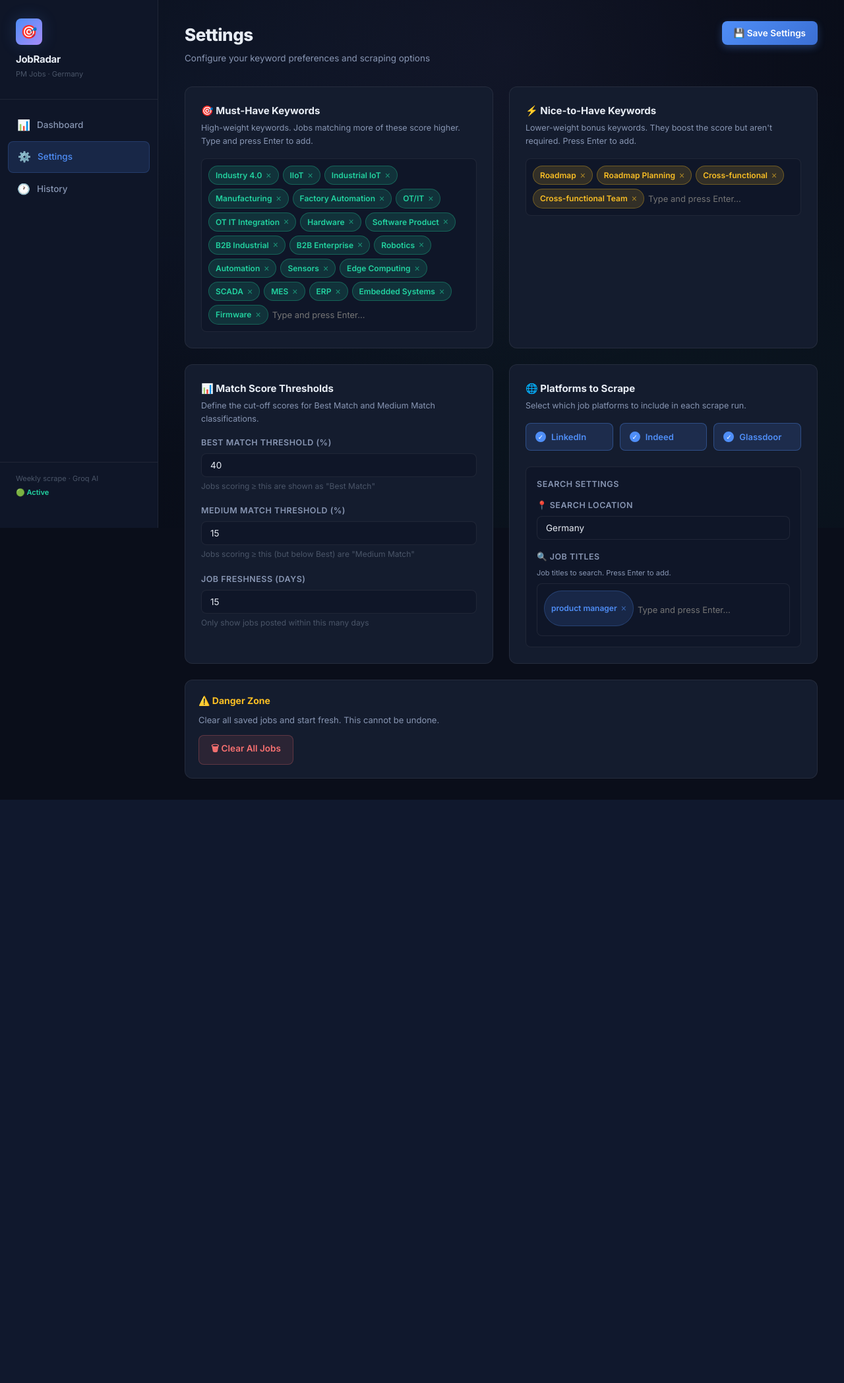
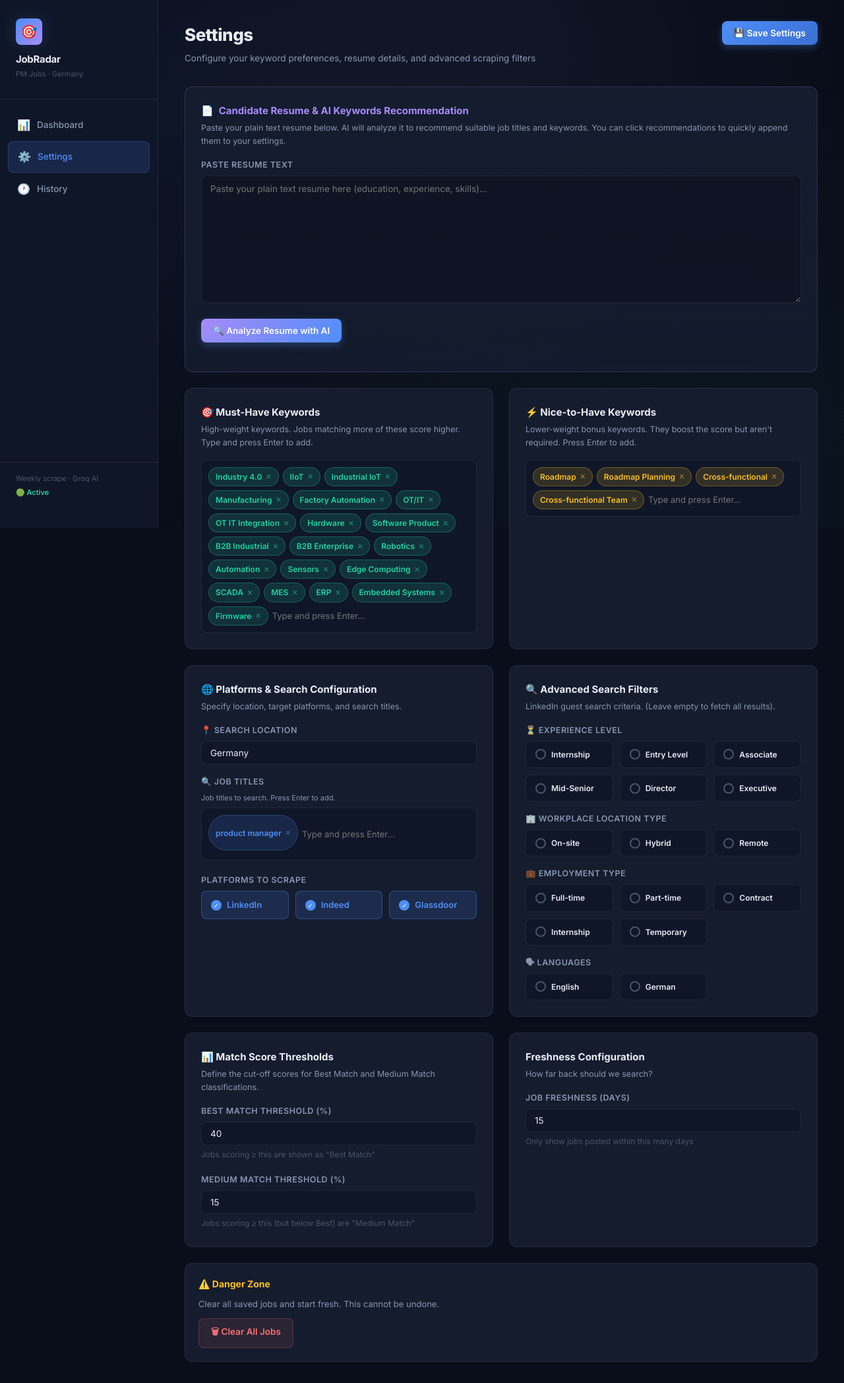
Before and after one commit to leann0101/jobradar, a Flask app: page /settings in a window 1280 px wide. Shown: the whole page at 66% size. Before the commit the page ends 1212 px from the top, so only its background shows below. Run offline with Flask 3, Linux system fonts and the light colour scheme.

Commit message:
Feature: Resume recommendations, advanced filters, dual scores, and company profiles

```diff
--- a/templates/settings.html
+++ b/templates/settings.html
@@ -5,7 +5,7 @@
 <div class="page-header">
   <div class="page-header-left">
     <h2>Settings</h2>
-    <p>Configure your keyword preferences and scraping options</p>
+    <p>Configure your keyword preferences, resume details, and advanced scraping filters</p>
   </div>
   <button id="save-settings-btn" class="btn btn-primary">💾 Save Settings</button>
 </div>
@@ -14,6 +14,44 @@
 <input type="hidden" id="must-have-hidden" value='{{ settings.must_have | tojson }}' />
 <input type="hidden" id="nice-to-have-hidden" value='{{ settings.nice_to_have | tojson }}' />
 <input type="hidden" id="job-titles-hidden" value='{{ settings.search.job_titles | tojson }}' />
+
+<!-- 1. Resume & Recommendations Section -->
+<div class="settings-card" style="margin-bottom: 24px; border: 1px solid rgba(167, 139, 250, 0.2); background: linear-gradient(180deg, var(--bg-card) 0%, rgba(20, 28, 46, 0.9) 100%);">
+  <h3 style="color: var(--accent-purple); display: flex; align-items: center; gap: 8px;">
+    <span>📄</span> Candidate Resume & AI Keywords Recommendation
+  </h3>
+  <p class="desc" style="margin-bottom: 16px;">
+    Paste your plain text resume below. AI will analyze it to recommend suitable job titles and keywords. You can click recommendations to quickly append them to your settings.
+  </p>
+
+  <div class="form-group">
+    <label class="form-label" for="resume-text">Paste Resume Text</label>
+    <textarea id="resume-text" class="form-input" rows="8" placeholder="Paste your plain text resume here (education, experience, skills)..." style="resize: vertical; font-family: inherit; font-size: 13.5px; line-height: 1.6; background: rgba(10, 14, 26, 0.5);">{{ settings.resume_text }}</textarea>
+  </div>
+
+  <div style="display: flex; gap: 12px; margin-bottom: 20px;">
+    <button id="analyze-resume-btn" class="btn btn-primary" style="background: linear-gradient(135deg, var(--accent-purple), var(--accent-blue)); border: none;">
+      🔍 Analyze Resume with AI
+    </button>
+  </div>
+
+  <!-- Recommendations Panel -->
+  <div id="recommendations-panel" style="display: none; padding: 20px; background: var(--bg-secondary); border-radius: var(--radius-md); border: 1px solid var(--border); margin-top: 16px;">
+    <h4 style="font-size: 14px; font-weight: 700; margin-bottom: 16px; color: var(--accent-green); display: flex; align-items: center; gap: 6px;">
+      <span>💡</span> Recommended Filters (Click to add to your settings)
+    </h4>
+
+    <div style="margin-bottom: 20px;">
+      <div class="form-label" style="font-size: 11px; color: var(--text-secondary); margin-bottom: 8px;">Job Titles</div>
+      <div id="rec-job-titles" class="keyword-tags" style="display: flex; flex-wrap: wrap; gap: 8px;"></div>
+    </div>
+
+    <div>
+      <div class="form-label" style="font-size: 11px; color: var(--text-secondary); margin-bottom: 8px;">Must-Have Keywords</div>
+      <div id="rec-keywords" class="keyword-tags" style="display: flex; flex-wrap: wrap; gap: 8px;"></div>
+    </div>
+  </div>
+</div>
 
 <div class="settings-grid">
   <!-- Must Have Keywords -->
@@ -31,7 +69,114 @@
   </div>
 </div>
 
-<!-- Thresholds + Search config -->
+<div class="settings-grid">
+  <!-- Left Side: Basic & Advanced Search Configuration -->
+  <div class="settings-card">
+    <h3>🌐 Platforms & Search Configuration</h3>
+    <p class="desc">Specify location, target platforms, and search titles.</p>
+
+    <div class="form-group">
+      <label class="form-label">📍 Search Location</label>
+      <input type="text" id="search-location" class="form-input" value="{{ settings.search.location }}" placeholder="e.g. Germany, Munich, Taiwan" />
+    </div>
+
+    <div class="form-group">
+      <label class="form-label">🔍 Job Titles</label>
+      <p class="desc" style="font-size: 11px; margin-bottom: 6px;">Job titles to search. Press Enter to add.</p>
+      <div class="tag-input-container" id="job-titles-input" role="group" aria-label="Job Titles"></div>
+    </div>
+
+    <div class="form-group" style="margin-top: 20px;">
+      <label class="form-label">Platforms to Scrape</label>
+      <div class="checkbox-grid">
+        {% set active_platforms = settings.search.platforms %}
+        <label class="checkbox-item {% if 'linkedin' in active_platforms %}checked{% endif %}" id="label-linkedin">
+          <input type="checkbox" id="platform-linkedin" value="linkedin" {% if 'linkedin' in active_platforms %}checked{% endif %} />
+          <div class="checkbox-dot"></div>
+          <span style="font-size:13px; font-weight:600;">LinkedIn</span>
+        </label>
+        <label class="checkbox-item {% if 'indeed' in active_platforms %}checked{% endif %}" id="label-indeed">
+          <input type="checkbox" id="platform-indeed" value="indeed" {% if 'indeed' in active_platforms %}checked{% endif %} />
+          <div class="checkbox-dot"></div>
+          <span style="font-size:13px; font-weight:600;">Indeed</span>
+        </label>
+        <label class="checkbox-item {% if 'glassdoor' in active_platforms %}checked{% endif %}" id="label-glassdoor">
+          <input type="checkbox" id="platform-glassdoor" value="glassdoor" {% if 'glassdoor' in active_platforms %}checked{% endif %} />
+          <div class="checkbox-dot"></div>
+          <span style="font-size:13px; font-weight:600;">Glassdoor</span>
+        </label>
+      </div>
+    </div>
+  </div>
+
+  <!-- Right Side: Advanced Search Filters (Multi-select) -->
+  <div class="settings-card">
+    <h3>🔍 Advanced Search Filters</h3>
+    <p class="desc">LinkedIn guest search criteria. (Leave empty to fetch all results).</p>
+
+    <!-- Experience Level -->
+    <div class="form-group">
+      <label class="form-label">⏳ Experience Level</label>
+      <div class="checkbox-grid" id="experience-levels-group">
+        {% set exp_levels = settings.search.experience_levels or [] %}
+        {% for code, label in [('internship', 'Internship'), ('entry', 'Entry Level'), ('associate', 'Associate'), ('mid-senior', 'Mid-Senior'), ('director', 'Director'), ('executive', 'Executive')] %}
+        <label class="checkbox-item {% if code in exp_levels %}checked{% endif %}" data-filter-type="experience_levels" data-value="{{ code }}">
+          <input type="checkbox" value="{{ code }}" {% if code in exp_levels %}checked{% endif %} />
+          <div class="checkbox-dot"></div>
+          <span style="font-size:12px; font-weight:600;">{{ label }}</span>
+        </label>
+        {% endfor %}
+      </div>
+    </div>
+
+    <!-- Location Types -->
+    <div class="form-group">
+      <label class="form-label">🏢 Workplace Location Type</label>
+      <div class="checkbox-grid" id="location-types-group">
+        {% set loc_types = settings.search.location_types or [] %}
+        {% for code, label in [('on-site', 'On-site'), ('hybrid', 'Hybrid'), ('remote', 'Remote')] %}
+        <label class="checkbox-item {% if code in loc_types %}checked{% endif %}" data-filter-type="location_types" data-value="{{ code }}">
+          <input type="checkbox" value="{{ code }}" {% if code in loc_types %}checked{% endif %} />
+          <div class="checkbox-dot"></div>
+          <span style="font-size:12px; font-weight:600;">{{ label }}</span>
+        </label>
+        {% endfor %}
+      </div>
+    </div>
+
+    <!-- Employment Types -->
+    <div class="form-group">
+      <label class="form-label">💼 Employment Type</label>
+      <div class="checkbox-grid" id="employment-types-group">
+        {% set emp_types = settings.search.employment_types or [] %}
+        {% for code, label in [('full-time', 'Full-time'), ('part-time', 'Part-time'), ('contract', 'Contract'), ('internship', 'Internship'), ('temporary', 'Temporary')] %}
+        <label class="checkbox-item {% if code in emp_types %}checked{% endif %}" data-filter-type="employment_types" data-value="{{ code }}">
+          <input type="checkbox" value="{{ code }}" {% if code in emp_types %}checked{% endif %} />
+          <div class="checkbox-dot"></div>
+          <span style="font-size:12px; font-weight:600;">{{ label }}</span>
+        </label>
+        {% endfor %}
+      </div>
+    </div>
+
+    <!-- Languages -->
+    <div class="form-group" style="margin-bottom: 0;">
+      <label class="form-label">🗣 Languages</label>
+      <div class="checkbox-grid" id="languages-group">
+        {% set languages = settings.search.languages or [] %}
+        {% for code, label in [('english', 'English'), ('german', 'German')] %}
+        <label class="checkbox-item {% if code in languages %}checked{% endif %}" data-filter-type="languages" data-value="{{ code }}">
+          <input type="checkbox" value="{{ code }}" {% if code in languages %}checked{% endif %} />
+          <div class="checkbox-dot"></div>
+          <span style="font-size:12px; font-weight:600;">{{ label }}</span>
+        </label>
+        {% endfor %}
+      </div>
+    </div>
+  </div>
+</div>
+
+<!-- Score Thresholds & freshness -->
 <div class="settings-grid">
   <div class="settings-card">
     <h3>📊 Match Score Thresholds</h3>
@@ -39,77 +184,30 @@
 
     <div class="form-group">
       <label class="form-label" for="best-threshold">Best Match threshold (%)</label>
-      <input type="number" id="best-threshold" class="form-input"
-        min="1" max="100" value="{{ settings.score_thresholds.best_match }}"
-        aria-describedby="best-threshold-hint" />
-      <small id="best-threshold-hint" style="font-size:12px; color:var(--text-muted);">
-        Jobs scoring ≥ this are shown as "Best Match"
-      </small>
+      <input type="number" id="best-threshold" class="form-input" min="1" max="100" value="{{ settings.score_thresholds.best_match }}" />
+      <small style="font-size:12px; color:var(--text-muted);">Jobs scoring ≥ this are shown as "Best Match"</small>
     </div>
 
-    <div class="form-group">
+    <div class="form-group" style="margin-bottom: 0;">
       <label class="form-label" for="medium-threshold">Medium Match threshold (%)</label>
-      <input type="number" id="medium-threshold" class="form-input"
-        min="1" max="100" value="{{ settings.score_thresholds.medium_match }}" />
-      <small style="font-size:12px; color:var(--text-muted);">
-        Jobs scoring ≥ this (but below Best) are "Medium Match"
-      </small>
-    </div>
-
-    <div class="form-group">
-      <label class="form-label" for="days-ago">Job freshness (days)</label>
-      <input type="number" id="days-ago" class="form-input"
-        min="1" max="30" value="{{ settings.search.days_ago }}" />
-      <small style="font-size:12px; color:var(--text-muted);">
-        Only show jobs posted within this many days
-      </small>
+      <input type="number" id="medium-threshold" class="form-input" min="1" max="100" value="{{ settings.score_thresholds.medium_match }}" />
+      <small style="font-size:12px; color:var(--text-muted);">Jobs scoring ≥ this (but below Best) are "Medium Match"</small>
     </div>
   </div>
 
   <div class="settings-card">
-    <h3>🌐 Platforms to Scrape</h3>
-    <p class="desc">Select which job platforms to include in each scrape run.</p>
+    <h3>Freshness Configuration</h3>
+    <p class="desc">How far back should we search?</p>
 
-    <div class="checkbox-grid">
-      {% set active_platforms = settings.search.platforms %}
-      <label class="checkbox-item {% if 'linkedin' in active_platforms %}checked{% endif %}" for="platform-linkedin" id="label-linkedin">
-        <input type="checkbox" id="platform-linkedin" value="linkedin"
-          {% if 'linkedin' in active_platforms %}checked{% endif %} />
-        <div class="checkbox-dot"></div>
-        <span style="font-size:13px; font-weight:600;">LinkedIn</span>
-      </label>
-      <label class="checkbox-item {% if 'indeed' in active_platforms %}checked{% endif %}" for="platform-indeed" id="label-indeed">
-        <input type="checkbox" id="platform-indeed" value="indeed"
-          {% if 'indeed' in active_platforms %}checked{% endif %} />
-        <div class="checkbox-dot"></div>
-        <span style="font-size:13px; font-weight:600;">Indeed</span>
-      </label>
-      <label class="checkbox-item {% if 'glassdoor' in active_platforms %}checked{% endif %}" for="platform-glassdoor" id="label-glassdoor">
-        <input type="checkbox" id="platform-glassdoor" value="glassdoor"
-          {% if 'glassdoor' in active_platforms %}checked{% endif %} />
-        <div class="checkbox-dot"></div>
-        <span style="font-size:13px; font-weight:600;">Glassdoor</span>
-      </label>
-    </div>
-
-    <div style="margin-top: 24px; padding: 16px; background: var(--bg-secondary); border-radius: var(--radius-sm); border: 1px solid var(--border);">
-      <div class="form-label" style="margin-bottom: 12px;">Search Settings</div>
-
-      <div class="form-group" style="margin-bottom: 16px;">
-        <label class="form-label" for="search-location">📍 Search Location</label>
-        <input type="text" id="search-location" class="form-input" value="{{ settings.search.location }}" placeholder="e.g. Germany, Munich, Taiwan" />
-      </div>
-
-      <div class="form-group" style="margin-bottom: 0;">
-        <label class="form-label">🔍 Job Titles</label>
-        <p class="desc" style="font-size: 11px; margin-bottom: 6px;">Job titles to search. Press Enter to add.</p>
-        <div class="tag-input-container" id="job-titles-input" role="group" aria-label="Job Titles"></div>
-      </div>
+    <div class="form-group" style="margin-bottom: 0;">
+      <label class="form-label" for="days-ago">Job freshness (days)</label>
+      <input type="number" id="days-ago" class="form-input" min="1" max="30" value="{{ settings.search.days_ago }}" />
+      <small style="font-size:12px; color:var(--text-muted);">Only show jobs posted within this many days</small>
     </div>
   </div>
 </div>
 
-<div style="padding: 20px; background: var(--bg-card); border: 1px solid var(--border); border-radius: var(--radius-md);">
+<div style="padding: 20px; background: var(--bg-card); border: 1px solid var(--border); border-radius: var(--radius-md); margin-top: 24px;">
   <h3 style="font-size:14px; font-weight:700; margin-bottom:8px; color: var(--accent-amber);">⚠️ Danger Zone</h3>
   <p style="font-size:13px; color:var(--text-secondary); margin-bottom:12px;">Clear all saved jobs and start fresh. This cannot be undone.</p>
   <button class="btn btn-danger" id="clear-jobs-btn" onclick="clearAllJobs()">🗑 Clear All Jobs</button>
```
